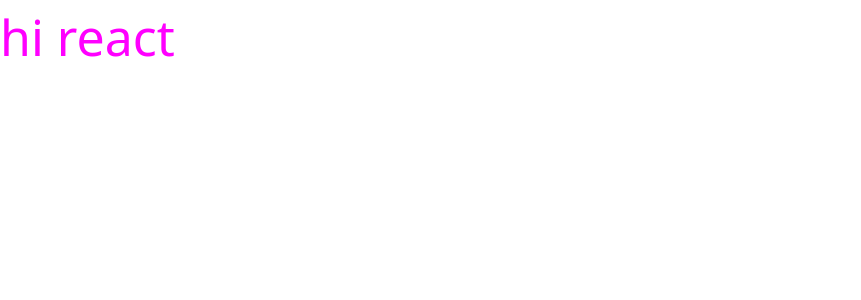
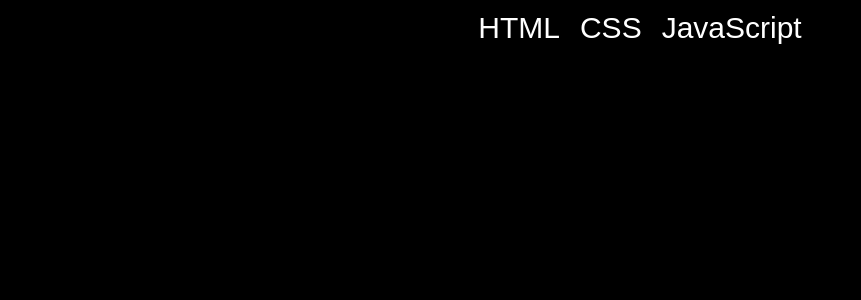
Before and after one commit to wayne035/webDevBasic, a React (Vite) app: page / in a window 1280 px wide. Shown: the top 300 px of the page, without its empty margins (0-861 px from the left). Built offline with nearby package versions, Linux system fonts and the light colour scheme.

Commit message:
建立header

```diff
--- a/src/App.tsx
+++ b/src/App.tsx
@@ -1,8 +1,9 @@
+import Header from "./components/Header"
 
 export default function App() {
   return (
-    <h1 className='text-[50px] text-[#f0f]'>
-      hi react
-    </h1>
+    <>
+      <Header/>
+    </>
   )
 }
--- /dev/null
+++ b/src/components/Header.tsx
@@ -0,0 +1,15 @@
+
+const list = ['HTML','CSS','JavaScript']
+
+export default function Header() {
+
+  return (
+    <header className='fixed w-full'>
+      <ul className='flex justify-center text-[30px]'>
+        {
+          list.map(title=> <li key={title}>{title}</li>)
+        }
+      </ul>
+    </header>
+  )
+}
--- a/src/index.css
+++ b/src/index.css
@@ -1 +1,35 @@
 @import "tailwindcss";
+
+@import url('https://fonts.googleapis.com/css2?family=Anton&display=swap');
+*{
+    margin: 0;
+    padding: 0;
+    box-sizing: border-box;
+    cursor:default;
+    font-family: "Anton", sans-serif,
+    sans-serif;
+    color: #fff;
+    scroll-behavior: smooth;
+}
+::-webkit-scrollbar{
+    background:transparent;
+    width:12px;
+}
+::-webkit-scrollbar-thumb{
+    border-radius: 8px;
+    background: #fbca1f;
+    border: 2px solid #000;
+}
+body{
+    position: relative;
+    height: 600vh;
+    width: 100%;
+    background: #000;
+}
+li{
+    margin: 5px 10px;
+    cursor: pointer;
+}
+li:hover{
+    color:#fbca1f;
+}
```
